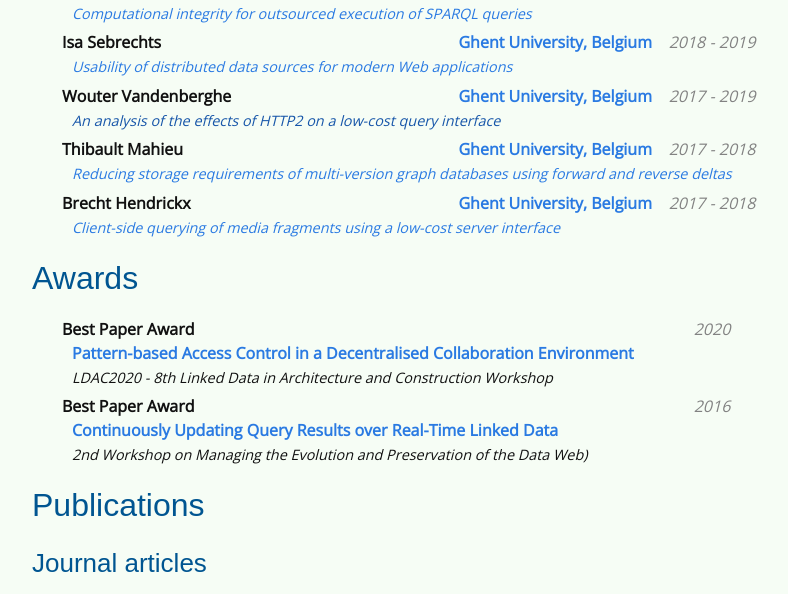
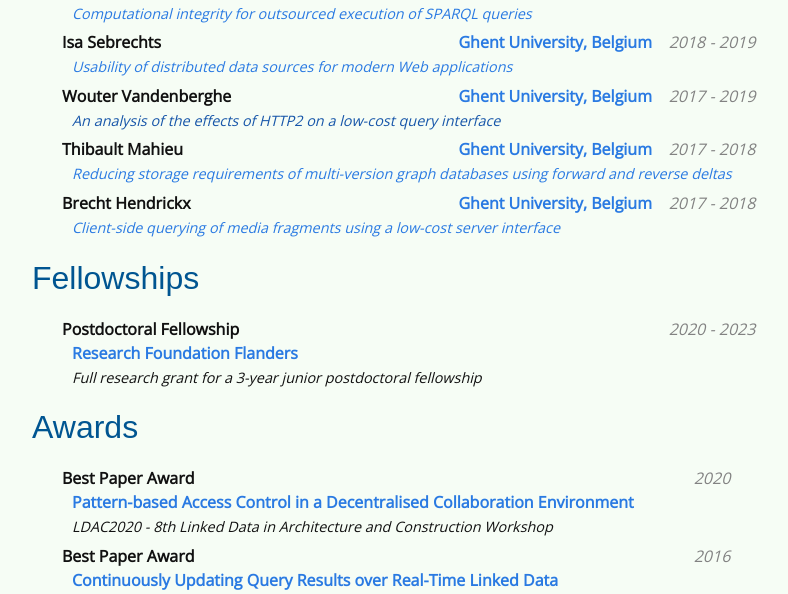
Before and after one commit to rubensworks/rubensworks.net, a Jekyll site: the page built from cv.md, in a window 1280 px wide and 900 px high, scrolled down 1545 px, cut to the strip 0-594 px from the top of the window. Shown: the whole strip, without its empty margins (238-1026 px from the left). Built offline with Jekyll 4.4.1, drawn with Linux system fonts in a browser that asks for light colours; some web fonts are replaced.

Commit message:
Add FWO to CV

```diff
--- a/cv.md
+++ b/cv.md
@@ -153,6 +153,17 @@ Additionally, he has served as a reviewer and program committee member for these
 %}
 </ul>
 
+## Fellowships
+
+<ul class="cv-listing">
+{% include cv-listing.html
+    subject="Postdoctoral Fellowship"
+    date="2020 - 2023"
+    subtitle="[Research Foundation Flanders](https://www.fwo.be/en/)"
+    description="Full research grant for a 3-year junior postdoctoral fellowship"
+%}
+</ul>
+
 ## Awards
 
 <ul class="cv-listing">
```
